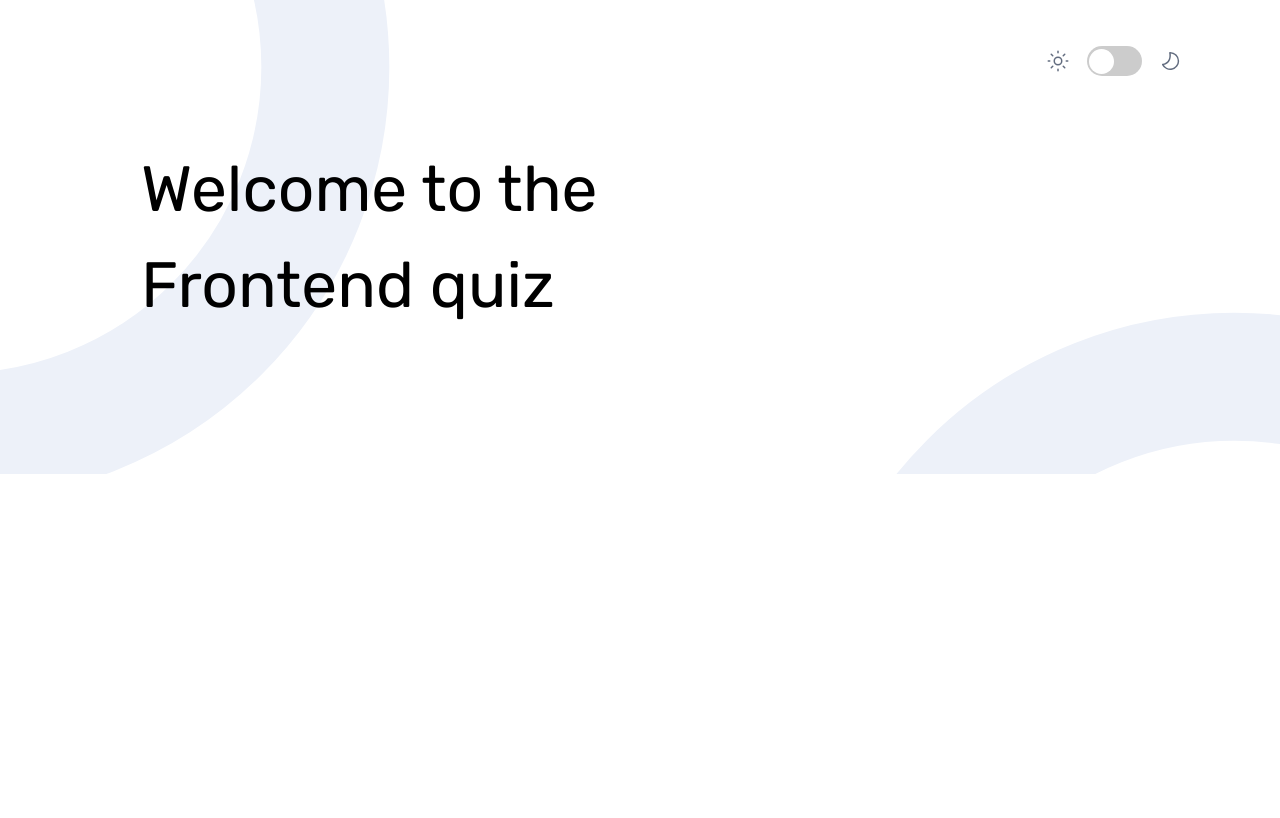
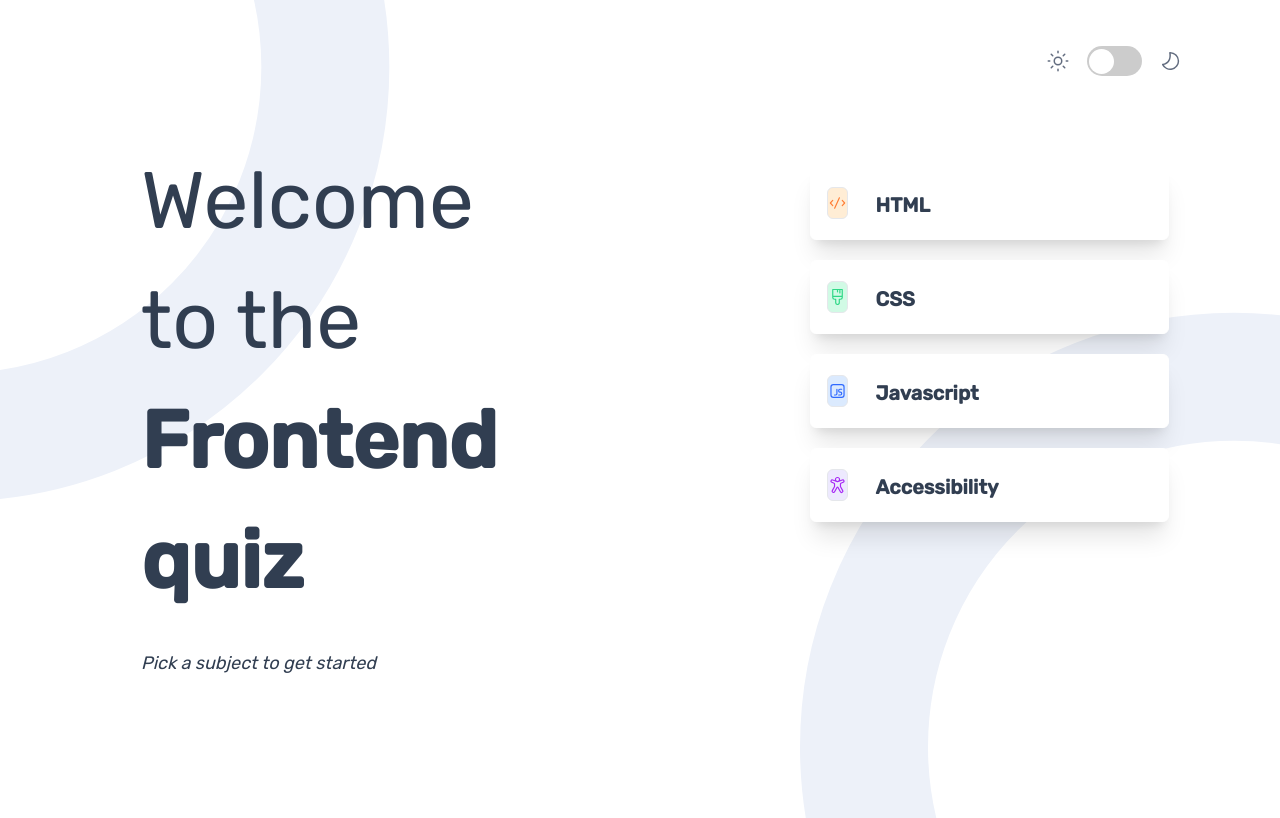
Before and after one commit to Weskio/ang-quiz-app, an Angular app: page / in a window 1280 px wide. Built offline with nearby package versions, Linux system fonts and the light colour scheme.

Commit message:
home light template

```diff
--- a/src/app/quiz-home/quiz-home.component.css
+++ b/src/app/quiz-home/quiz-home.component.css
@@ -15,6 +15,10 @@ body {
 .main-content {
   padding: 8%;
   display: flex;
+}
+
+.choose-cat {
+  padding: 2.5%;
 }
 
 .switch {
--- a/src/app/quiz-home/quiz-home.component.html
+++ b/src/app/quiz-home/quiz-home.component.html
@@ -15,14 +15,39 @@
             <img src="../../assets/images/icon-moon-dark.svg" alt="dark">
          </div>
 
-         <div class="main-content">
-            <div class="welcome-text text-[4rem]">
+         <div class="main-content gap-72">
+            <div class="welcome-text text-[5rem] text-deep-navy">
                 Welcome to the
                 <br>
-                <span>
+                <span class="font-semibold">
                     Frontend quiz
                 </span>
 
+                <p class="mt-7 text-lg font-light italic">Pick a subject to get started</p>
+            </div>
+
+            <div class="choose-cat">
+                <div>
+                    <div class="border mb-5 border-white w-[28vw] pr-[25vw] px-4 py-5 rounded-md bg-white shadow-xl flex gap-7 " >
+                        <img src="../../assets/images/icon-html.svg" alt="" class="border rounded-md bg-orange-100">
+                        <p class="text-deep-navy text-xl font-semibold mt-1">HTML</p>
+                    </div>
+
+                    <div class="border  mb-5 border-white w-[28vw] pr-[25vw] px-4 py-5 rounded-md bg-white shadow-xl flex gap-7 " >
+                        <img src="../../assets/images/icon-css.svg" alt="" class="border rounded-md bg-emerald-100">
+                        <p class="text-deep-navy text-xl font-semibold mt-1">CSS</p>
+                    </div>
+
+                    <div class="border  mb-5 border-white w-[28vw] pr-[25vw] px-4 py-5 rounded-md bg-white shadow-xl flex gap-7 " >
+                        <img src="../../assets/images/icon-js.svg" alt="" class="border rounded-md bg-blue-100">
+                        <p class="text-deep-navy text-xl font-semibold mt-1">Javascript</p>
+                    </div>
+
+                    <div class="border border-white w-[28vw] pr-[25vw] px-4 py-5 rounded-md bg-white shadow-xl flex gap-7 " >
+                        <img src="../../assets/images/icon-accessibility.svg" alt="" class="border rounded-md bg-violet-100">
+                        <p class="text-deep-navy text-xl font-semibold mt-1">Accessibility</p>
+                    </div>
+                </div>
             </div>
          </div>
 
--- a/src/app/quiz-home/quiz-home.component.scss
+++ b/src/app/quiz-home/quiz-home.component.scss
@@ -16,6 +16,10 @@ body{
 .main-content{
     padding: 8%;
     display: flex;
+}
+
+.choose-cat{
+    padding: 2.5%;
 }
 
 .switch{
--- a/tailwind.config.js
+++ b/tailwind.config.js
@@ -7,7 +7,7 @@ module.exports = {
     extend: {
       colors: {
         'purple': '#A729F5',
-        'deep-navy': '#A729F5',
+        'deep-navy': '#313E51',
         'navy': "#3B4D66",
         'ashy':"#626C7F",
         'light-blue':'#ABC1E1',
```
Also changed, not shown: 1 other file (tests, documents, lock files or other folders).
